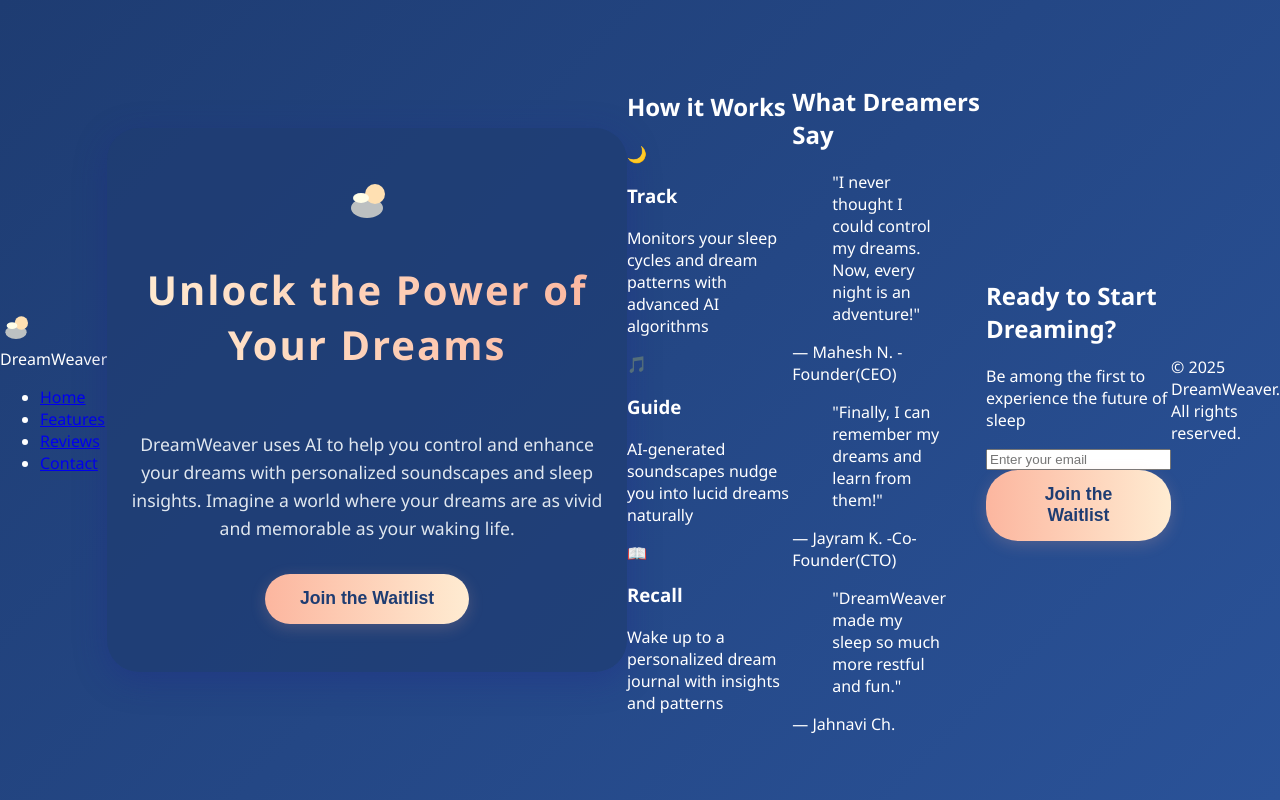
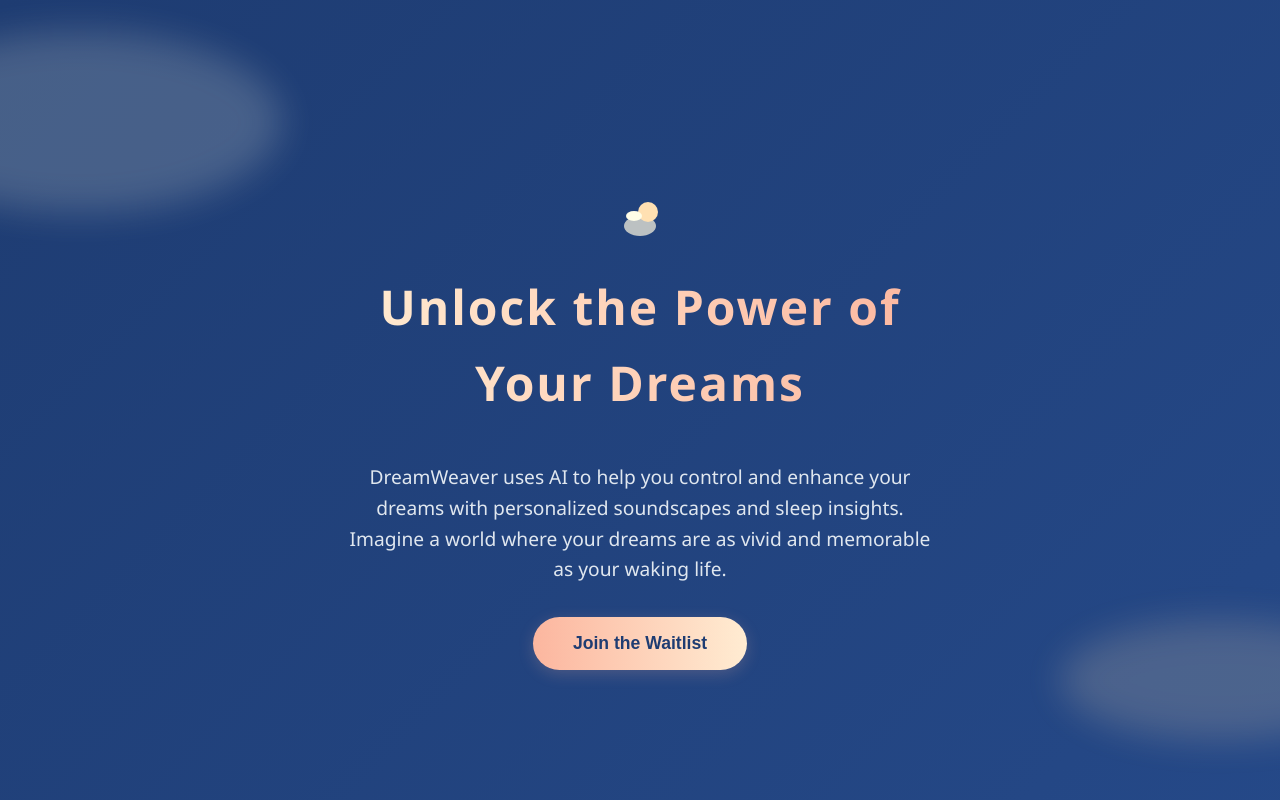
Before and after one commit to maheshnagireddy3006/DreamWeaver, a plain HTML site: page index.html in a window 1280 px wide. Shown: the top 800 px of the page. Drawn offline with nearby package versions, Linux system fonts and the light colour scheme; a script that the page names is missing.

Commit message:
Update style.css

```diff
--- a/style.css
+++ b/style.css
@@ -1,26 +1,123 @@
-body {
+/* Reset and base styles */
+* {
   margin: 0;
   padding: 0;
+  box-sizing: border-box;
+}
+
+body {
   font-family: 'Segoe UI', Arial, sans-serif;
   background: linear-gradient(135deg, #1e3c72 0%, #2a5298 100%);
+  color: #fff;
+  overflow-x: hidden;
+  line-height: 1.6;
+}
+
+/* Animated dreamy clouds background */
+body::before, body::after {
+  content: '';
+  position: fixed;
+  z-index: 0;
+  pointer-events: none;
+  border-radius: 50%;
+  opacity: 0.18;
+  filter: blur(18px);
+  animation: floatClouds 24s linear infinite alternate;
+}
+body::before {
+  width: 400px; height: 180px;
+  left: -120px; top: 40px;
+  background: #fffde7;
+  animation-delay: 0s;
+}
+body::after {
+  width: 320px; height: 120px;
+  right: -100px; bottom: 60px;
+  background: #ffe0b2;
+  animation-delay: 12s;
+}
+@keyframes floatClouds {
+  0% { transform: translateY(0) scale(1); }
+  100% { transform: translateY(-40px) scale(1.05); }
+}
+
+/* Navbar */
+.navbar {
+  position: fixed;
+  top: 0;
+  width: 100%;
+  background: rgba(30, 60, 114, 0.95);
+  backdrop-filter: blur(10px);
+  z-index: 1000;
+  padding: 1rem 0;
+  transform: translateY(-100%);
+}
+
+.nav-container {
+  max-width: 1200px;
+  margin: 0 auto;
+  padding: 0 2rem;
+  display: flex;
+  justify-content: space-between;
+  align-items: center;
+}
+
+.nav-logo {
+  display: flex;
+  align-items: center;
+  gap: 0.5rem;
+  font-weight: bold;
+  font-size: 1.2rem;
+  color: #ffe0b2;
+}
+
+.nav-menu {
+  display: flex;
+  list-style: none;
+  gap: 2rem;
+}
+
+.nav-menu a {
+  color: #fff;
+  text-decoration: none;
+  transition: color 0.3s;
+  font-weight: 500;
+}
+
+.nav-menu a:hover {
+  color: #fcb69f;
+}
+
+/* Container */
+.container {
+  max-width: 1200px;
+  margin: 0 auto;
+  padding: 0 2rem;
+}
+
+/* Hero Section */
+.hero-section {
   min-height: 100vh;
-  color: #fff;
   display: flex;
   align-items: center;
   justify-content: center;
+  text-align: center;
+  padding: 6rem 2rem 2rem 2rem;
+  position: relative;
+  z-index: 1;
 }
 
-.hero-section {
-  text-align: center;
-  padding: 3rem 1rem;
-  background: rgba(30, 60, 114, 0.7);
-  border-radius: 2rem;
-  box-shadow: 0 8px 32px 0 rgba(31, 38, 135, 0.37);
-  max-width: 500px;
+.hero-content {
+  max-width: 600px;
+}
+
+.logo {
+  display: inline-block;
+  margin-bottom: 1.2rem;
 }
 
 .wavy-headline {
-  font-size: 2.5rem;
+  font-size: 3rem;
   font-weight: bold;
   background: linear-gradient(90deg, #ffecd2 0%, #fcb69f 100%);
   -webkit-background-clip: text;
@@ -30,6 +127,12 @@ body {
   letter-spacing: 2px;
   animation: wavy 2.5s infinite linear alternate;
   display: inline-block;
+  margin-bottom: 1rem;
+  transition: filter 0.3s;
+}
+
+.wavy-headline:hover {
+  filter: brightness(1.2) drop-shadow(0 0 8px #ffe0b2);
 }
 
 @keyframes wavy {
@@ -47,26 +150,230 @@ body {
 }
 
 .subtitle {
-  font-size: 1.1rem;
+  font-size: 1.2rem;
   margin: 1.5rem 0 2rem 0;
   color: #e0e7ef;
   line-height: 1.6;
 }
 
+/* Buttons */
 .cta-btn {
   background: linear-gradient(90deg, #fcb69f 0%, #ffecd2 100%);
   color: #1e3c72;
   border: none;
   border-radius: 2rem;
-  padding: 0.9rem 2.2rem;
+  padding: 1rem 2.5rem;
   font-size: 1.1rem;
   font-weight: bold;
   cursor: pointer;
   box-shadow: 0 4px 16px rgba(252, 182, 159, 0.2);
-  transition: background 0.3s, color 0.3s;
+  transition: all 0.3s ease;
+  position: relative;
+  overflow: hidden;
 }
 
 .cta-btn:hover {
   background: linear-gradient(90deg, #ffecd2 0%, #fcb69f 100%);
   color: #2a5298;
+  transform: translateY(-2px);
+  box-shadow: 0 8px 25px rgba(252, 182, 159, 0.4);
 }
+
+/* Section Titles */
+.section-title {
+  font-size: 2.5rem;
+  text-align: center;
+  margin-bottom: 3rem;
+  color: #ffe0b2;
+  font-weight: bold;
+}
+
+/* Features Section */
+.features-section {
+  padding: 6rem 0;
+  position: relative;
+  z-index: 1;
+}
+
+.features-grid {
+  display: grid;
+  grid-template-columns: repeat(auto-fit, minmax(300px, 1fr));
+  gap: 2rem;
+  margin-top: 3rem;
+}
+
+.feature-card {
+  background: rgba(255, 255, 255, 0.1);
+  padding: 2rem;
+  border-radius: 1rem;
+  text-align: center;
+  backdrop-filter: blur(10px);
+  border: 1px solid rgba(255, 255, 255, 0.2);
+  transition: transform 0.3s ease;
+}
+
+.feature-card:hover {
+  transform: translateY(-5px);
+}
+
+.feature-icon {
+  font-size: 3rem;
+  margin-bottom: 1rem;
+}
+
+.feature-card h3 {
+  font-size: 1.5rem;
+  margin-bottom: 1rem;
+  color: #fcb69f;
+}
+
+.feature-card p {
+  color: #e0e7ef;
+  line-height: 1.6;
+}
+
+/* Testimonials Section */
+.testimonials-section {
+  padding: 6rem 0;
+  background: rgba(30, 60, 114, 0.3);
+  position: relative;
+  z-index: 1;
+}
+
+.testimonials-grid {
+  display: grid;
+  grid-template-columns: repeat(auto-fit, minmax(300px, 1fr));
+  gap: 2rem;
+  margin-top: 3rem;
+}
+
+.testimonial-card {
+  background: rgba(255, 255, 255, 0.1);
+  padding: 2rem;
+  border-radius: 1rem;
+  backdrop-filter: blur(10px);
+  border: 1px solid rgba(255, 255, 255, 0.2);
+  transition: transform 0.3s ease;
+}
+
+.testimonial-card:hover {
+  transform: translateY(-5px);
+}
+
+.testimonial-card blockquote {
+  font-style: italic;
+  font-size: 1.1rem;
+  color: #fffde7;
+  margin-bottom: 1rem;
+  line-height: 1.6;
+}
+
+.testimonial-author {
+  color: #fcb69f;
+  font-weight: bold;
+}
+
+/* Contact Section */
+.contact-section {
+  padding: 6rem 0;
+  position: relative;
+  z-index: 1;
+  text-align: center;
+}
+
+.contact-subtitle {
+  font-size: 1.2rem;
+  color: #e0e7ef;
+  margin-bottom: 2rem;
+}
+
+.contact-form {
+  display: flex;
+  gap: 1rem;
+  max-width: 500px;
+  margin: 0 auto;
+  flex-wrap: wrap;
+  justify-content: center;
+}
+
+.email-input {
+  flex: 1;
+  min-width: 250px;
+  padding: 1rem 1.5rem;
+  border: none;
+  border-radius: 2rem;
+  background: rgba(255, 255, 255, 0.1);
+  color: #fff;
+  font-size: 1rem;
+  backdrop-filter: blur(10px);
+}
+
+.email-input::placeholder {
+  color: #e0e7ef;
+}
+
+.email-input:focus {
+  outline: none;
+  box-shadow: 0 0 0 2px #fcb69f;
+}
+
+/* Footer */
+footer {
+  background: rgba(30, 60, 114, 0.8);
+  padding: 2rem 0;
+  text-align: center;
+  position: relative;
+  z-index: 1;
+}
+
+footer p {
+  color: #e0e7ef;
+  opacity: 0.8;
+}
+
+/* Responsive Design */
+@media (max-width: 768px) {
+  .nav-menu {
+    gap: 1rem;
+  }
+
+  .wavy-headline {
+    font-size: 2rem;
+  }
+
+  .section-title {
+    font-size: 2rem;
+  }
+
+  .features-grid,
+  .testimonials-grid {
+    grid-template-columns: 1fr;
+  }
+
+  .contact-form {
+    flex-direction: column;
+    align-items: center;
+  }
+
+  .email-input {
+    min-width: 100%;
+  }
+}
+
+@media (max-width: 480px) {
+  .nav-container {
+    padding: 0 1rem;
+  }
+
+  .hero-section {
+    padding: 5rem 1rem 2rem 1rem;
+  }
+
+  .wavy-headline {
+    font-size: 1.5rem;
+  }
+
+  .subtitle {
+    font-size: 1rem;
+  }
+}
```
